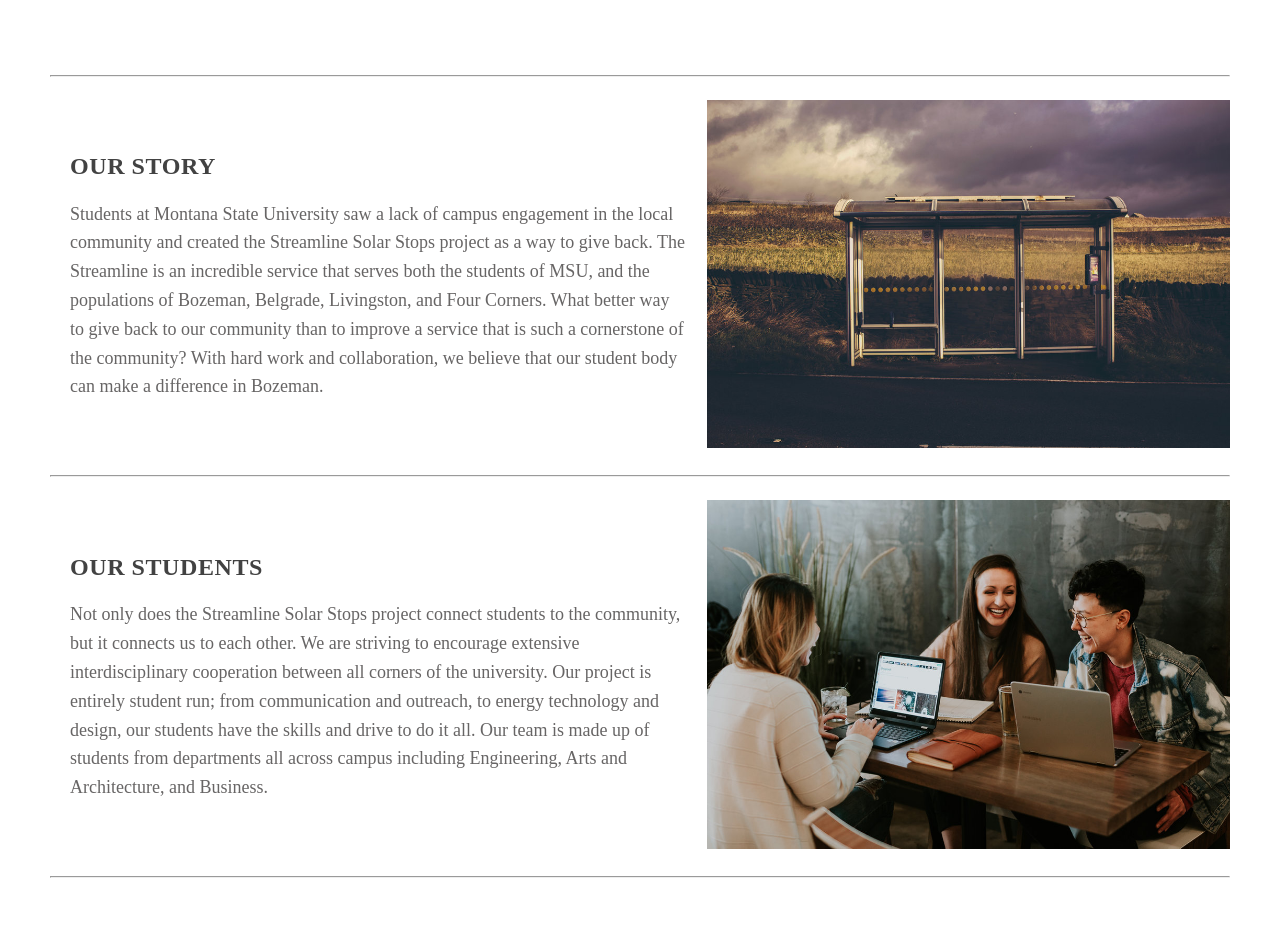
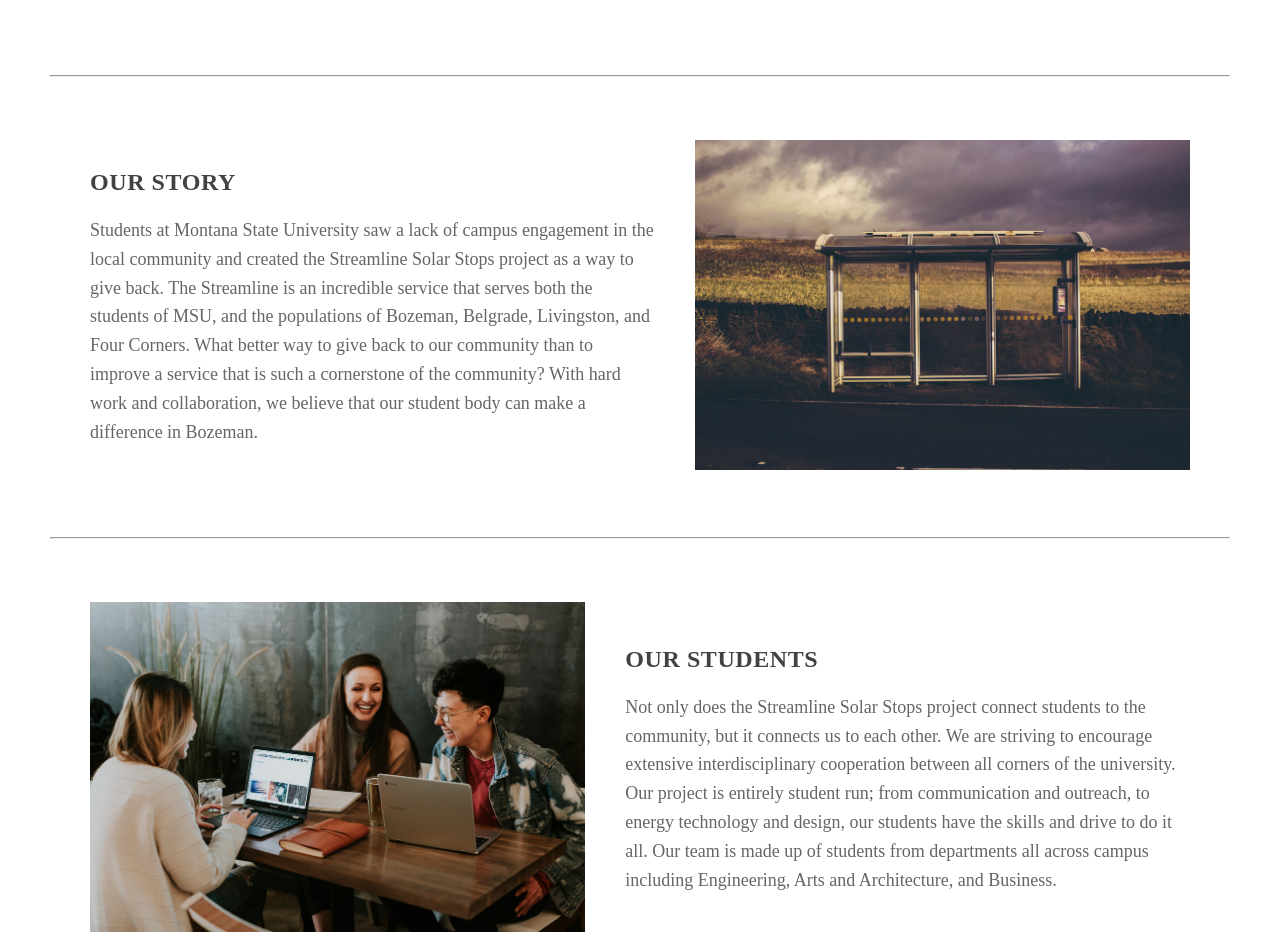
Before and after one commit to streamline-solar/streamline-solar-project, a React (Create React App) app: page /the-project in a window 1280 px wide. Shown: the part 987-1932 px from the top of the page. Built offline with nearby package versions, Linux system fonts and the light colour scheme.

Commit message:
*insert a message actually explaining the work that I am pushing, even though i am only pushing it for myself*

```diff
--- a/src/components/TheProject.js
+++ b/src/components/TheProject.js
@@ -83,8 +83,8 @@ class Project extends Component {
                         </div>
                       </div>
                     </div>
-                    <div className="right-image-wrapper">
-                      <div className="right-image-image">
+                    <div className="image-wrapper">
+                      <div className="image-image">
                         <img className="project-body-image" src={OurStory} alt="just an image" />
                       </div>
                     </div>
@@ -97,6 +97,11 @@ class Project extends Component {
 
                 <div className="body-element-wrapper InlineBlock">
                   <div className="body-element-content FlexColCenter">
+                    <div className="image-wrapper">
+                      <div className="image-image">
+                        <img className="project-body-image" src={OurStudents} alt="just an image" />
+                       </div>
+                    </div>
                     <div className="left-text-wrapper">
                       <div className="left-text-content">
                         <div className="left-text-title">
@@ -107,11 +112,7 @@ class Project extends Component {
                         </div>
                       </div>
                     </div>
-                    <div className="right-image-wrapper">
-                      <div className="right-image-image">
-                        <img className="project-body-image" src={OurStudents} alt="just an image" />
-                      </div>
-                    </div>
+
                   </div>
                 </div>
 
--- a/src/styles/project.scss
+++ b/src/styles/project.scss
@@ -12,6 +12,9 @@
   background-attachment: fixed;
 }
 
+.body-element-wrapper {
+  padding: 20px;
+}
 
 .bottom-inner-text-block {
   width: auto !important;
@@ -22,6 +25,10 @@
 .left-text-wrapper {
   width: 100%;
   float: left;
+  padding: 20px;
+}
+
+.image-wrapper {
   padding: 20px;
 }
 
```
